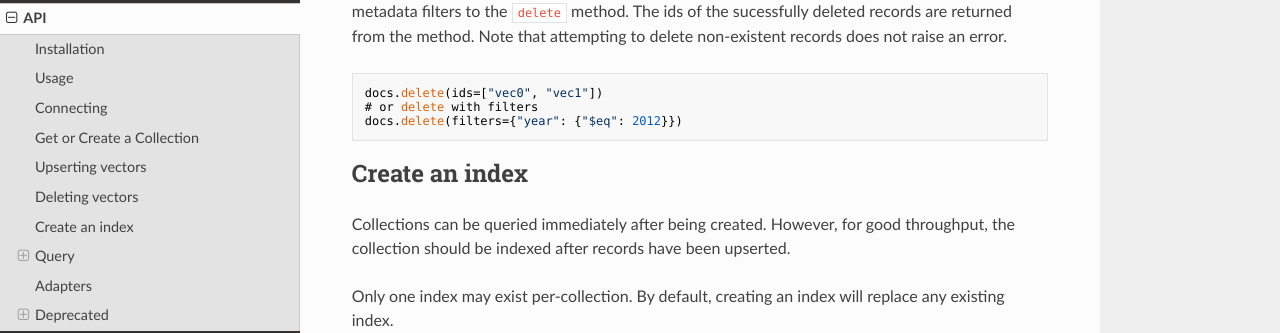
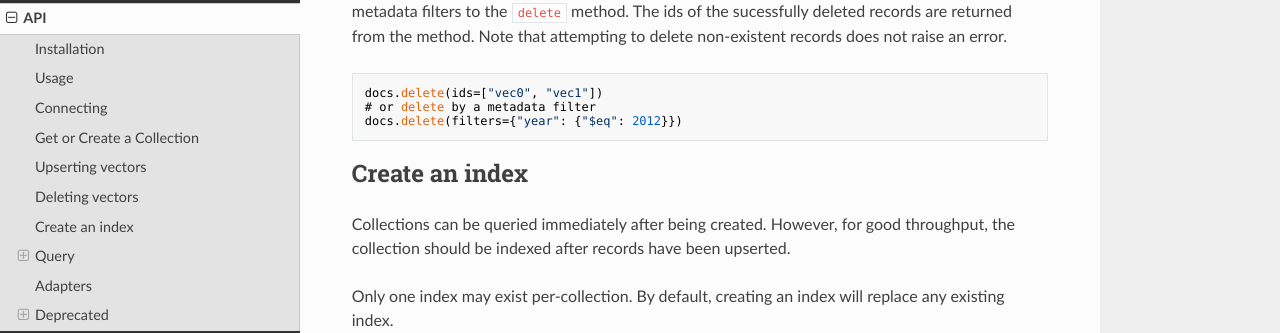
Before and after one commit to supabase/vecs, an MkDocs documentation site: the page built from docs/api.md, in a window 1280 px wide and 900 px high, scrolled down 1342 px. Shown: the part 160-493 px from the top of the window. Built offline with MkDocs 1.6.1, drawn with Linux system fonts in a browser that asks for light colours; nearby versions of some CDN libraries.

Commit message:
minor docs rephrasing

````diff
--- a/docs/api.md
+++ b/docs/api.md
@@ -66,7 +66,7 @@ Deleting records removes them from the collection. To delete records, specify a
 
 ```python
 docs.delete(ids=["vec0", "vec1"])
-# or delete with filters
+# or delete by a metadata filter
 docs.delete(filters={"year": {"$eq": 2012}})
 ```
 
````
